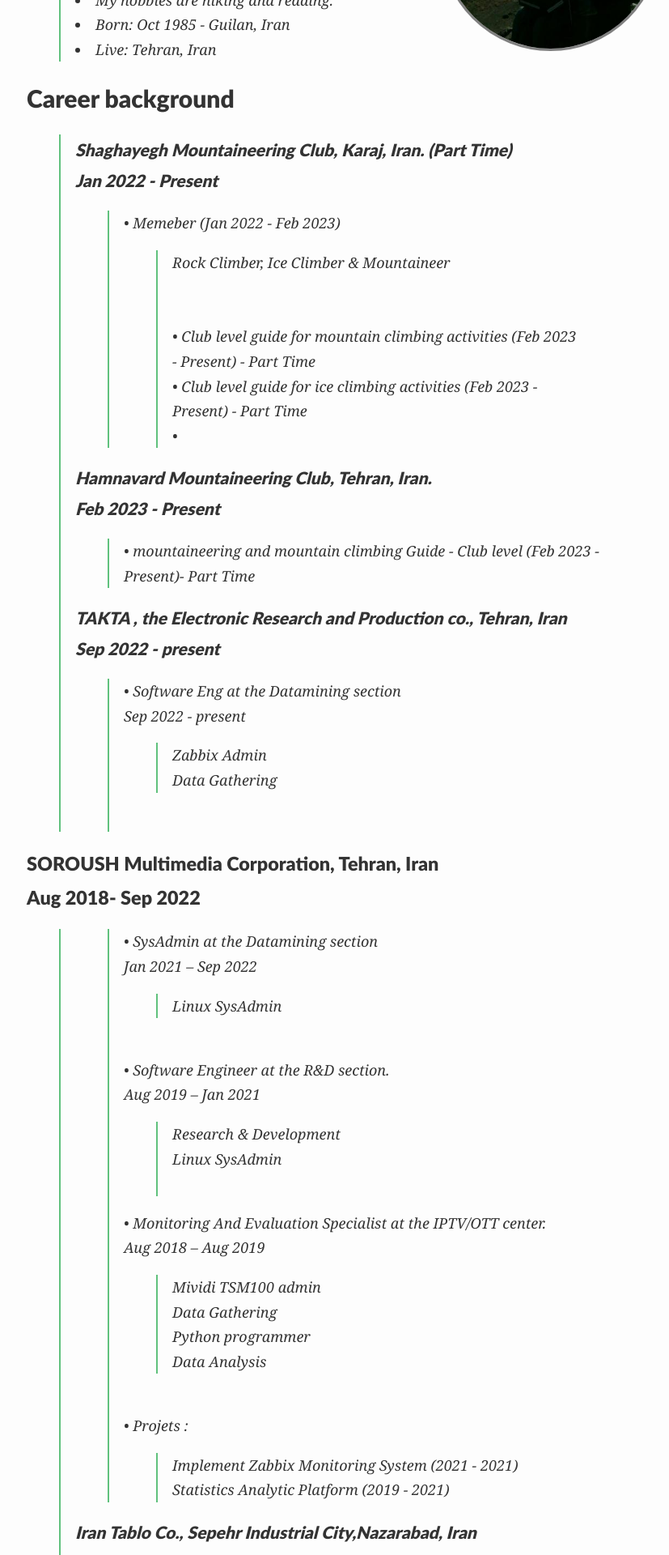
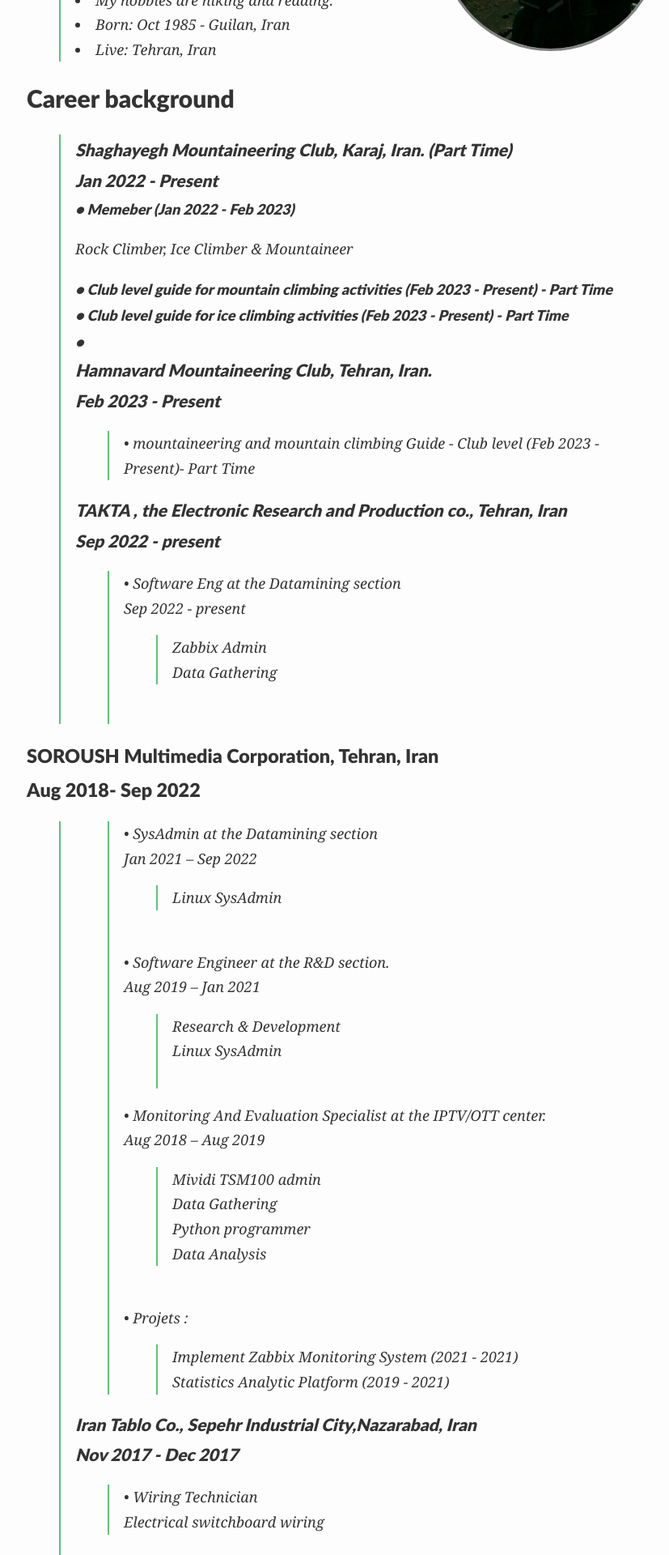
Before and after one commit to KavehRS/website, a Jekyll site: the page built from index.md, in a window 1280 px wide. Shown: the part 348-2268 px from the top of the page at 81% size, without its empty margins (207-1034 px from the left). Built offline with Jekyll 4.4.1, drawn with Linux system fonts in a browser that asks for light colours; nearby versions of some CDN libraries; our own code applies the rules of GitHub Pages for plain Markdown files.

Commit message:
Update index.md

```diff
--- a/index.md
+++ b/index.md
@@ -22,12 +22,11 @@ published: true
 >
 >
 ### Shaghayegh Mountaineering Club, Karaj, Iran. (Part Time) <br> Jan 2022 - Present<br>
->> •  Memeber (Jan 2022 - Feb 2023)   <br>
->>> Rock Climber, Ice Climber &   Mountaineer <br>
->> <br>
->> •  Club level guide for mountain climbing activities  (Feb 2023 - Present) - Part Time   <br>
->> •  Club level guide for ice climbing activities  (Feb 2023 - Present) - Part Time  <br>
->> •
+#### •  Memeber (Jan 2022 - Feb 2023)   <br>
+> Rock Climber, Ice Climber &   Mountaineer <br>
+#### •  Club level guide for mountain climbing activities  (Feb 2023 - Present) - Part Time   <br>
+#### •  Club level guide for ice climbing activities  (Feb 2023 - Present) - Part Time  <br>
+#### •
 >
 >
 ### Hamnavard Mountaineering Club, Tehran, Iran. <br> Feb 2023 - Present<br>
```
